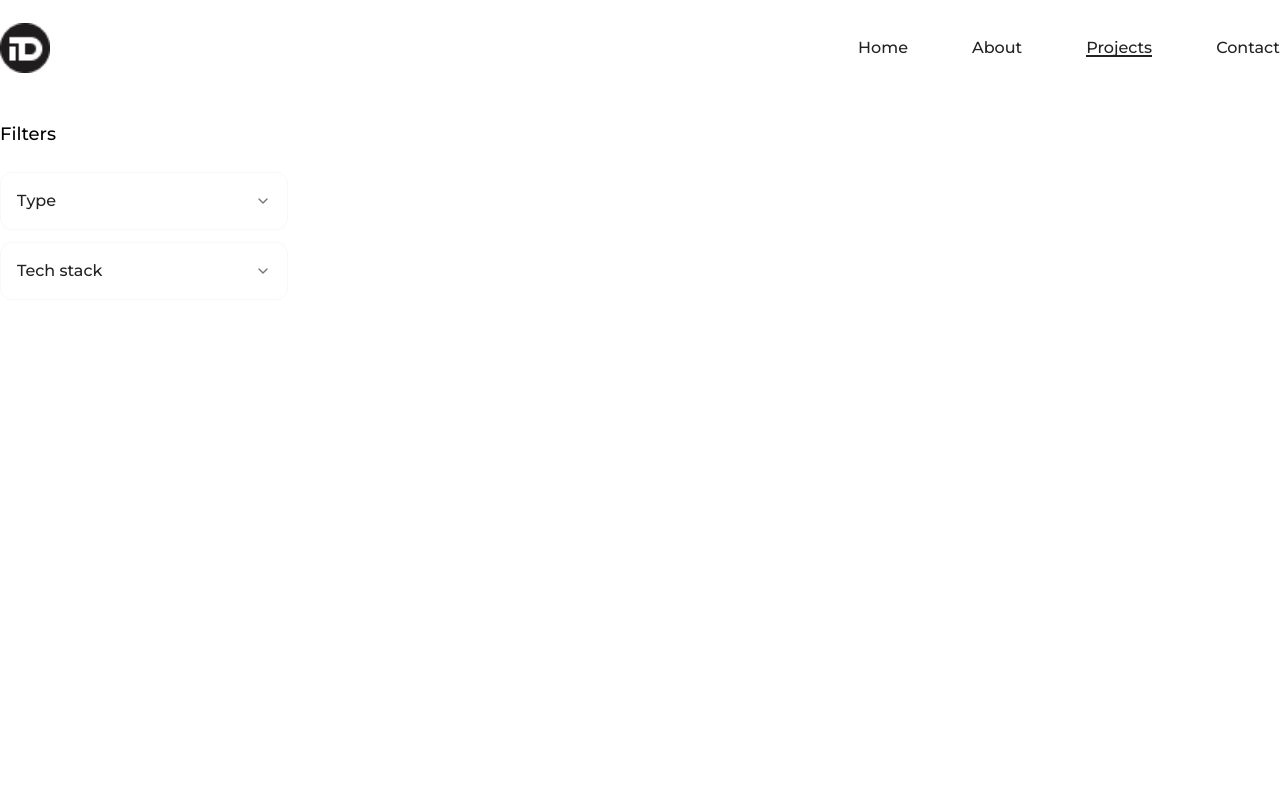
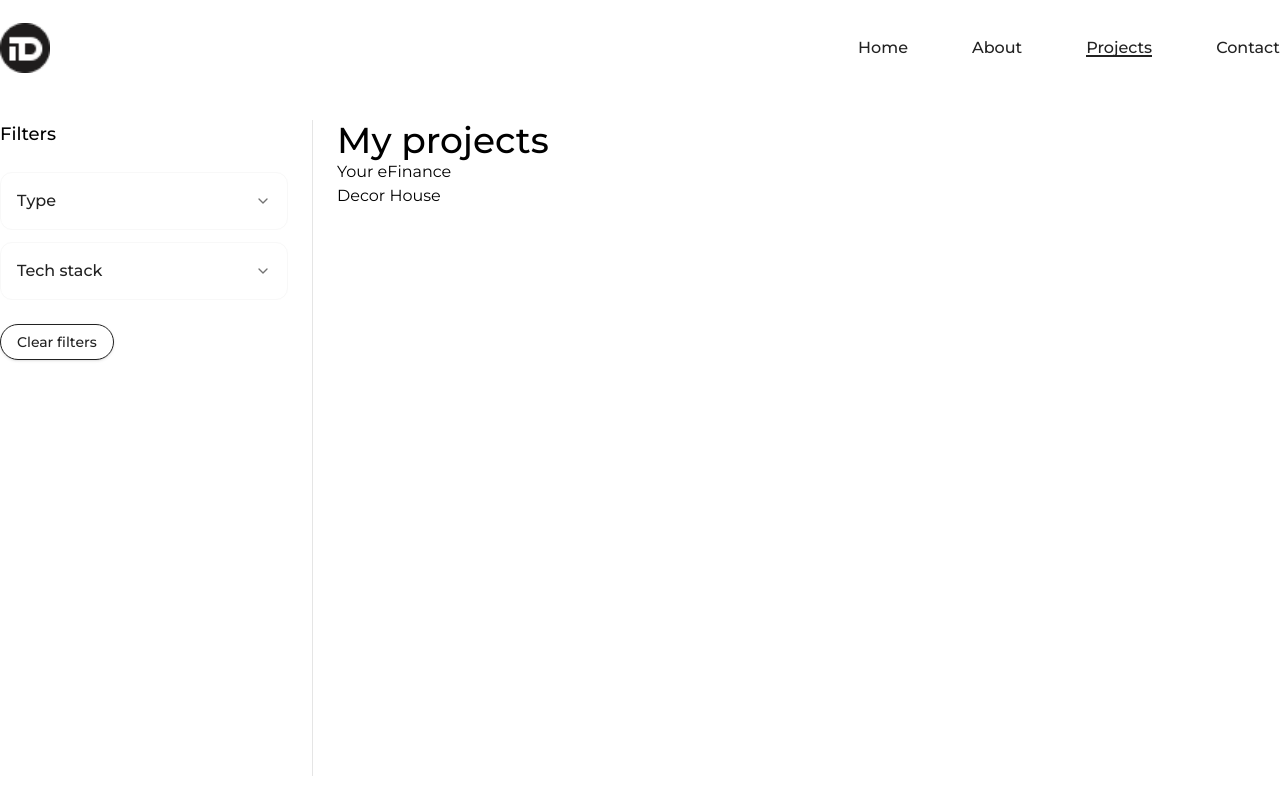
Before and after one commit to IvanDanyliuk/portfolio, a Next.js app: page /projects in a window 1280 px wide. Built offline with nearby package versions, Linux system fonts and the light colour scheme.

Commit message:
fix filtering project with multiple params

```diff
--- a/src/app/projects/_components/filter-form.tsx
+++ b/src/app/projects/_components/filter-form.tsx
@@ -12,6 +12,7 @@ import {
 } from '@/components/ui/accordion';
 import { Label } from '@/components/ui/label';
 import { Checkbox } from '@/components/ui/checkbox';
+import { Button } from '@/components/ui/button';
 import { PROJECT_TYPES, TECHNOLOGIES } from '@/lib/constants';
 
 
@@ -58,6 +59,12 @@ export const FilterForm: React.FC = () => {
     replace(`${pathname}?${params.toString()}`);
   };
 
+  const onClearFilters = () => {
+    setValue('types', []);
+    setValue('stack', []);
+    replace(pathname);
+  };
+
   useEffect(() => {
     const checkedTypes = params.get('types');
     const checkedStack = params.get('stack');
@@ -67,6 +74,7 @@ export const FilterForm: React.FC = () => {
   }, []);
 
   return (
+    <>
       <form className='w-full'>
         <Accordion
           type='multiple'
@@ -91,7 +99,9 @@ export const FilterForm: React.FC = () => {
                     {...register('types')}
                     checked={selectedTypes.includes(type.value)}
                     onCheckedChange={(checked: CheckedState) => {
-                    const updatedTypes = checked ? [...selectedTypes, type.value] : selectedTypes.filter(item => item !== type.value);
+                      const updatedTypes = checked
+                        ? [...selectedTypes, type.value]
+                        : selectedTypes.filter(item => item !== type.value);
                       setValue('types', updatedTypes, { shouldValidate: true });
                       handleSubmit(onSubmit)();
                     }}
@@ -122,7 +132,9 @@ export const FilterForm: React.FC = () => {
                     {...register('stack')}
                     checked={selectedStack.includes(technology.value)}
                     onCheckedChange={(checked: CheckedState) => {
-                    const updatedStack = checked ? [...selectedStack, technology.value] : selectedStack.filter(item => item !== technology.value);
+                      const updatedStack = checked
+                        ? [...selectedStack, technology.value]
+                        : selectedStack.filter(item => item !== technology.value);
                       setValue('stack', updatedStack, { shouldValidate: true });
                       handleSubmit(onSubmit)();
                     }}
@@ -136,5 +148,13 @@ export const FilterForm: React.FC = () => {
           </AccordionItem>
         </Accordion>
       </form>
+      <Button
+        type='button'
+        onClick={onClearFilters}
+        className='px-4 bg-white border border-primary text-primary hover:text-white transition-all delay-100 rounded-full'
+      >
+        Clear filters
+      </Button>
+    </>
   );
 };
--- a/src/app/projects/_components/filters.tsx
+++ b/src/app/projects/_components/filters.tsx
@@ -35,7 +35,7 @@ export const Filters: React.FC = () => {
           </SheetContent>
         </Sheet>
       ) : (
-        <div className='max-w-72 space-y-6'>
+        <div className='w-72 min-h-full h-full space-y-6'>
           <h4 className='text-lg font-medium'>
             Filters
           </h4>
--- a/src/app/projects/page.tsx
+++ b/src/app/projects/page.tsx
@@ -1,10 +1,49 @@
-import { Filters } from "./_components";
+import { Separator } from '@/components/ui/separator';
+import { Filters } from './_components';
+import { getProjects } from '@/lib/projects';
 
-export default function ProjectsPage() {
+
+export default function ProjectsPage({
+  searchParams: {
+    types,
+    stack
+  }
+}: {
+  searchParams: {
+    types: string;
+    stack: string
+  }
+}) {
+  const projects = getProjects();
+  const selectedTypes = types ? types.split(';') : [];
+  const selectedStack = stack ? stack.split(';') : [];
+
+  console.log('PROJECTS', projects)
+
   return (
-    <div className='w-full min-h-[calc(100vh-6rem)] h-fit bg-white'>
-      <div className='mx-auto py-6 container'>
+    <div className='relative w-full min-h-[calc(100vh-6rem)] h-full flex bg-white'>
+      <div className='mx-auto px-3 md:px-0 py-6 w-fit container flex flex-1 gap-6'>
         <Filters />
+        <Separator orientation='vertical' className='hidden md:block' />
+        <div className='flex-1'>
+          <h1 className='text-4xl font-medium'>
+            My projects
+          </h1>
+          <ul>
+            {projects
+              .filter(project => {
+                const matchesType = selectedTypes.length === 0 || selectedTypes.includes(project.type);
+                const matchesStack = selectedStack.length === 0 || project.stack.split(', ').some(s => selectedStack.includes(s));
+                return matchesType && matchesStack;
+              })
+              .map(project => (
+                <div key={crypto.randomUUID()}>
+                  {project.title}
+                </div>
+              ))
+            }
+          </ul>
+        </div>
       </div>
     </div>
   );
--- a/src/lib/constants.ts
+++ b/src/lib/constants.ts
@@ -150,6 +150,10 @@ export const TECHNOLOGIES = [
     label: 'MongoDB',
   },
   {
+    value: 'mongoose',
+    label: 'Mongoose',
+  },
+  {
     value: 'prisma',
     label: 'Prisma',
   },
--- a/src/projects/decor-house.md
+++ b/src/projects/decor-house.md
@@ -1,7 +1,7 @@
 ---
 title: "Decor House"
-type: "Fullstack"
-stack: "Next.js, Mongoose MongoDB, TailwindCSS, ShadcnUI"
+type: "fullstack"
+stack: "nextjs, mongoose, mongodb, tailwindcss, shadcnui"
 createdAt: "2024-10-20"
 titleImage: "/projects/your-efinance-main.png"
 repoLink: "https://github.com/IvanDanyliuk/decor-house"
--- a/src/projects/your-efinance.md
+++ b/src/projects/your-efinance.md
@@ -1,7 +1,7 @@
 ---
 title: "Your eFinance"
-type: "Fullstack"
-stack: "Next.js, Prisma, MongoDB, TailwindCSS, ShadcnUI"
+type: "fullstack"
+stack: "nextjs, prisma, mongodb, tailwindcss, shadcnui"
 createdAt: "2025-01-31"
 titleImage: "/projects/your-efinance-main.png"
 repoLink: "https://github.com/IvanDanyliuk/personal-finance-app"
```
Lines whose indentation alone changed are shown as unchanged.
